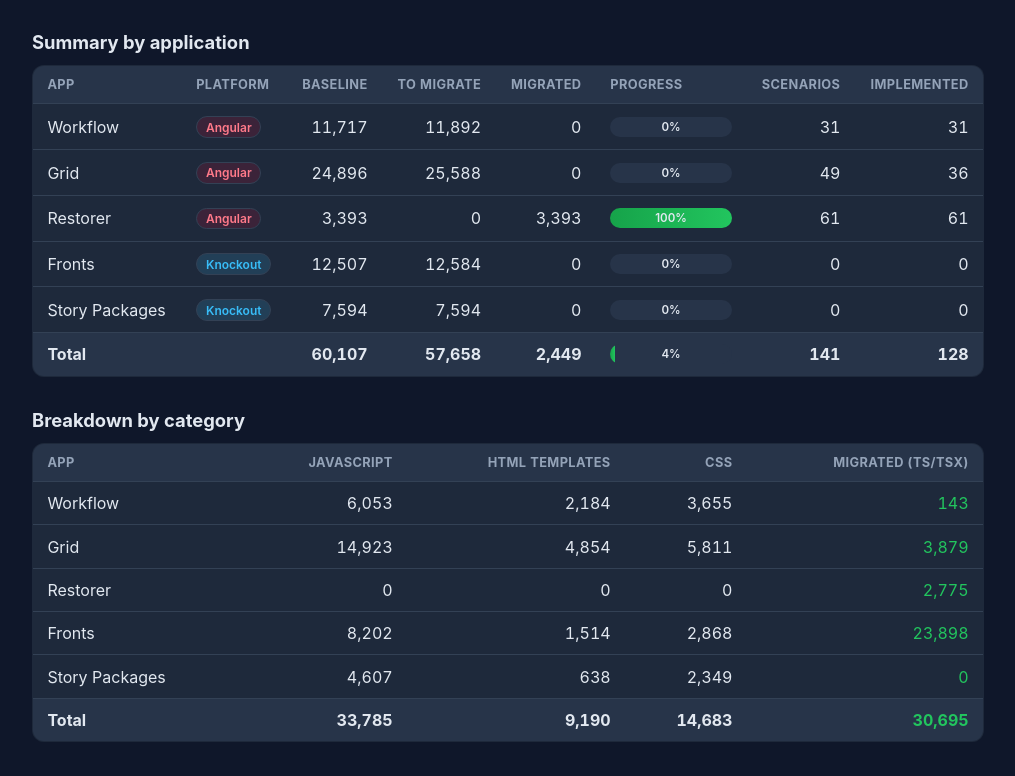
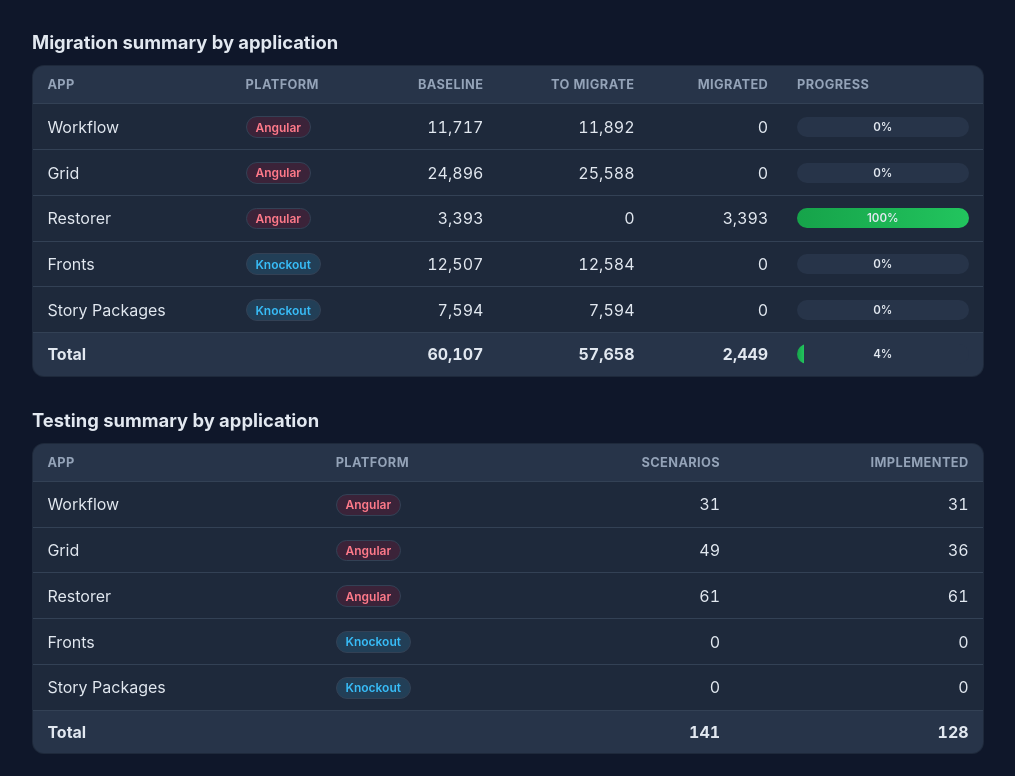
Before and after one commit to guardian/editorial-tools-migration, a React (Vite) app in the folder stats/web/: page / in a window 1280 px wide. Shown: the part 222-998 px from the top of the page, without its empty margins (132-1147 px from the left). Built offline with nearby package versions, Linux system fonts and the light colour scheme.

Commit message:
Make new table for test results

```diff
--- a/stats/web/src/App.jsx
+++ b/stats/web/src/App.jsx
@@ -198,7 +198,7 @@ export default function App() {
       </section>
 
       <section>
-        <h2>Summary by application</h2>
+        <h2>Migration summary by application</h2>
         <table>
           <thead>
             <tr>
@@ -208,8 +208,6 @@ export default function App() {
               <th className="num">To migrate</th>
               <th className="num">Migrated</th>
               <th>Progress</th>
-              <th className="num">Scenarios</th>
-              <th className="num">Implemented</th>
             </tr>
           </thead>
           <tbody>
@@ -225,8 +223,6 @@ export default function App() {
                 <td>
                   <ProgressBar percent={a.percentComplete} />
                 </td>
-                <td className="num">{formatNumber(a.cucumber)}</td>
-                <td className="num">{formatNumber(a.implemented)}</td>
               </tr>
             ))}
           </tbody>
@@ -240,6 +236,38 @@ export default function App() {
               <td>
                 <ProgressBar percent={totals.percentComplete} />
               </td>
+            </tr>
+          </tfoot>
+        </table>
+      </section>
+
+      <section>
+        <h2>Testing summary by application</h2>
+        <table>
+          <thead>
+            <tr>
+              <th>App</th>
+              <th>Platform</th>
+              <th className="num">Scenarios</th>
+              <th className="num">Implemented</th>
+            </tr>
+          </thead>
+          <tbody>
+            {appList.map((a) => (
+              <tr key={a.app}>
+                <td>{a.app}</td>
+                <td>
+                  <span className={`badge ${a.platform.toLowerCase()}`}>{a.platform}</span>
+                </td>
+                <td className="num">{formatNumber(a.cucumber)}</td>
+                <td className="num">{formatNumber(a.implemented)}</td>
+              </tr>
+            ))}
+          </tbody>
+          <tfoot>
+            <tr>
+              <td>Total</td>
+              <td></td>
               <td className="num">{formatNumber(totals.cucumber)}</td>
               <td className="num">{formatNumber(totals.implemented)}</td>
             </tr>
```
